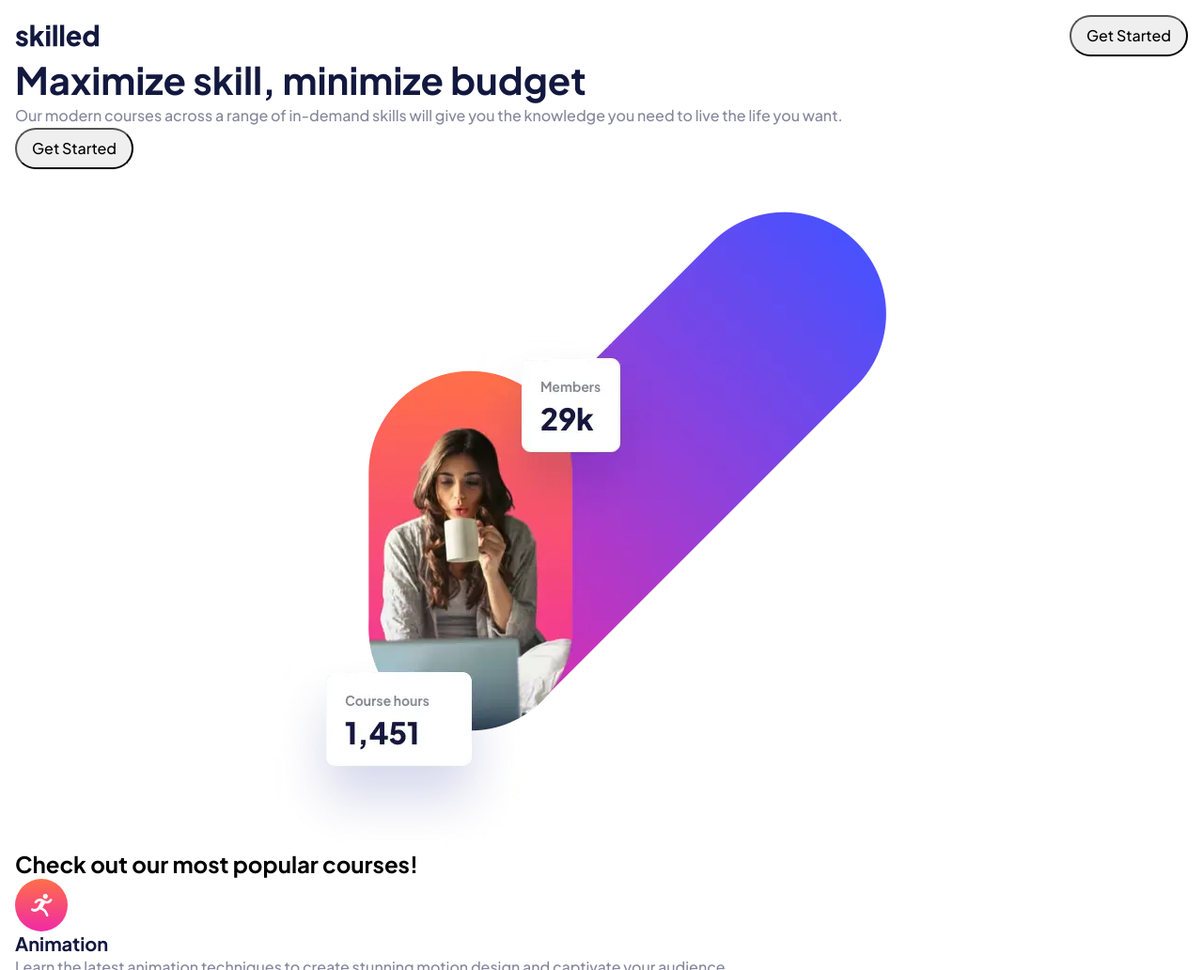
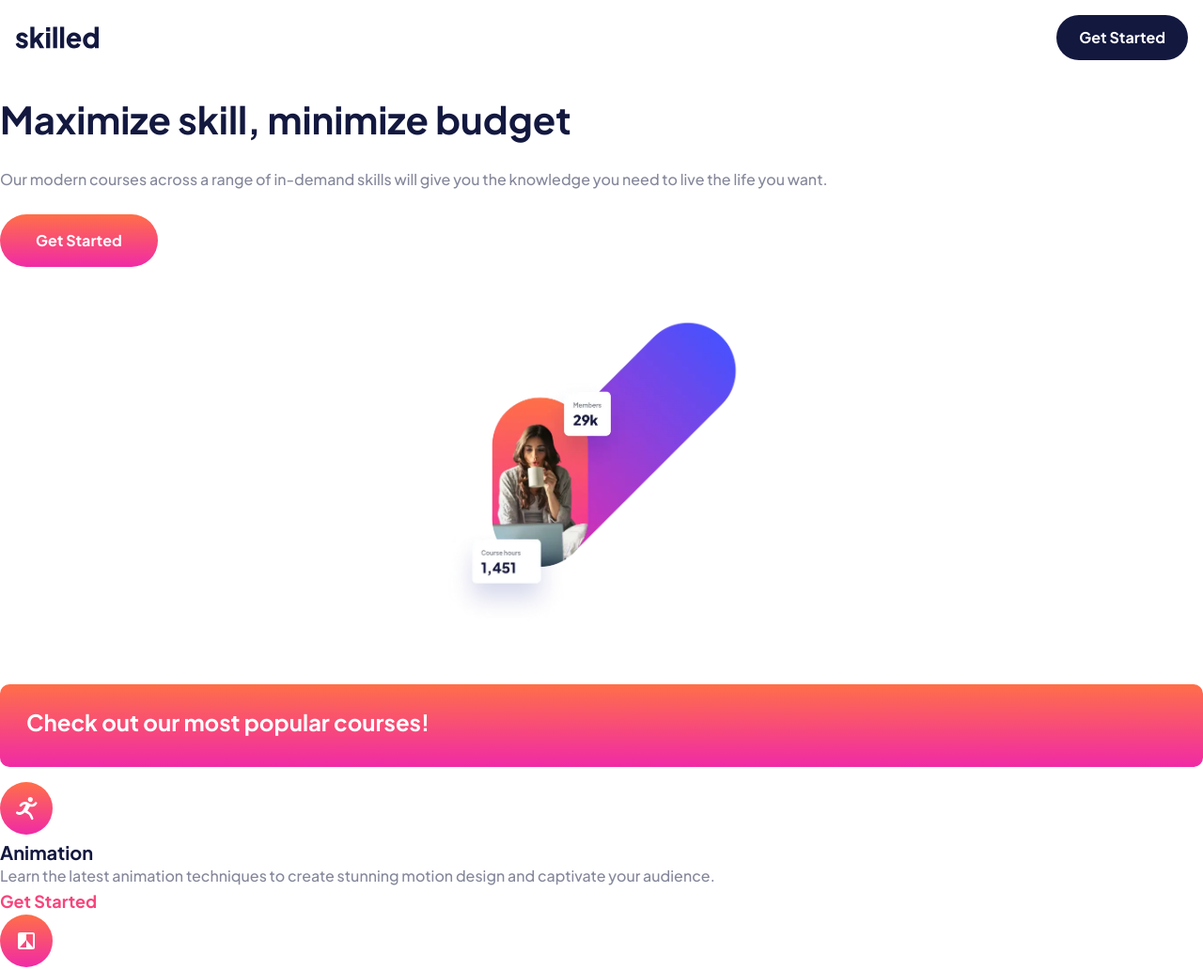
Before and after one commit to thejackshelton/skilled-elearning-landing-page, a website: page index.html in a window 1280 px wide. Shown: the top 1032 px of the page at 94% size. Drawn offline with Linux system fonts and the light colour scheme.

Commit message:
image issue

```diff
--- a/index.html
+++ b/index.html
@@ -22,26 +22,30 @@
     <title>Frontend Mentor | Skilled e-learning landing page</title>
   </head>
   <body>
-    <main>
     <header>
       <img
         src="./assets/logo-dark.svg"
         alt="skilled logo dark"
         class="logo--small"
       />
-        <button>Get Started</button>
+      <button class="button--borderless header__button--dark">
+        Get Started
+      </button>
     </header>
-
-      <h1>Maximize skill, minimize budget</h1>
+    <main>
+      <div>
+        <h1 class="title--spacing">Maximize skill, minimize budget</h1>
 
         <p>
-        Our modern courses across a range of in-demand skills will give you the
-        knowledge you need to live the life you want.
+          Our modern courses across a range of in-demand skills will give you
+          the knowledge you need to live the life you want.
         </p>
 
-      <button>Get Started</button>
+        <button class="intro__button intro__button--spacing button--borderless">
+          Get Started
+        </button>
 
-      <picture class="graphic graphic__image--small">
+        <picture class="graphic">
           <!-- desktop -->
           <source
             srcset="./assets/image-hero-desktop.webp"
@@ -55,11 +59,16 @@
           <img
             src="./assets/image-hero-mobile.webp"
             alt="image hero mobile webp"
+            class="graphic__image--small"
           />
         </picture>
+      </div>
 
-      <h2>Check out our most popular courses!</h2>
+      <div class="banner">
+        <h2 class="banner__headline">Check out our most popular courses!</h2>
+      </div>
 
+      <div>
         <img src="./assets/icon-animation.svg" alt="animation icon" />
         <h3>Animation</h3>
         <p>
@@ -67,15 +76,19 @@
           and captivate your audience.
         </p>
         <a href="#">Get Started</a>
+      </div>
 
+      <div>
         <img src="./assets/icon-design.svg" alt="design icon" />
         <h3>Design</h3>
         <p>
-        Create beautiful, usable interfaces to help shape the future of how the
-        web looks.
+          Create beautiful, usable interfaces to help shape the future of how
+          the web looks.
         </p>
         <a href="#">Get Started</a>
+      </div>
 
+      <div>
         <img src="./assets/icon-photography.svg" alt="photography icon" />
         <h3>Photography</h3>
         <p>
@@ -83,24 +96,28 @@
           capture exceptional photos.
         </p>
         <a href="#">Get Started</a>
+      </div>
 
+      <div>
         <img src="./assets/icon-crypto.svg" alt="crypto icon" />
         <h3>Crypto</h3>
         <p>
           All you need to know to get started investing in crypto. Go from
-        beginner to advanced with this 54 hour course. Get Started
+          beginner to advanced with this 54 hour course.
         </p>
+        <a href="#">Get Started</a>
+      </div>
 
-      <a href="#">Get Started</a>
-
+      <div>
         <img src="./assets/icon-business.svg" alt="business icon" />
         <h3>Business</h3>
         <p>
           A step-by-step playbook to help you start, scale, and sustain your
-        business without outside investment. Get Started
+          business without outside investment.
         </p>
-
         <a href="#">Get Started</a>
+      </div>
+    </main>
 
     <footer>
       <img
@@ -110,6 +127,5 @@
       />
       <button>Get Started</button>
     </footer>
-    </main>
   </body>
 </html>
--- a/style.css
+++ b/style.css
@@ -54,20 +54,11 @@ body {
   text-rendering: optimizeSpeed;
   line-height: 1.5;
   font-family: "Plus Jakarta Sans", sans-serif;
-  /* adds 16px of padding to both sides */
-  margin-inline: 1rem;
 }
 
 /* A elements that don't have a class get default styles */
 a:not([class]) {
   text-decoration-skip-ink: auto;
-}
-
-/* Make images easier to work with */
-img,
-picture {
-  max-width: 100%;
-  display: block;
 }
 
 /* Inherit fonts for inputs and buttons */
@@ -98,6 +89,7 @@ h3 {
 
 a {
   font-size: 1.125rem;
+  font-weight: 700;
   line-height: 1.75rem;
   color: var(--darkishPink);
   text-decoration: none;
@@ -105,13 +97,16 @@ a {
 
 p {
   font-size: 1rem;
+  font-weight: 500;
   line-height: 1.625;
   color: var(--gray);
 }
 
 button {
   border-radius: 1.75rem;
-  padding: 0.5rem 1rem;
+  padding: 0.625rem 1.5rem;
+  line-height: 1.75rem;
+  font-weight: 700;
 }
 
 header,
@@ -123,7 +118,12 @@ footer {
 
 header {
   padding-top: 1rem;
+  margin-inline: 1rem;
 }
+
+/* main {
+  margin-inline: 1rem;
+} */
 
 .logo--small {
   max-width: 5.5625rem;
@@ -131,12 +131,55 @@ header {
   object-fit: contain;
 }
 
+.button--borderless {
+  border: none;
+}
+
+.header__button--dark {
+  background-color: var(--darkishBlue);
+  color: var(--white);
+}
+
+.title--spacing {
+  margin: 2.375rem 0 1.625rem 0;
+}
+
+.intro__button {
+  background: var(--orangePinkGradient);
+  color: var(--white);
+  line-height: 1.75rem;
+  padding: 0.875rem 2.375rem;
+}
+
+.intro__button--spacing {
+  margin: 1.5rem 0 2.34375rem 0;
+}
+
 .graphic {
   display: flex;
   justify-content: center;
   align-items: center;
-  padding: 0rem 0.5rem;
-  object-fit: contain;
+}
+
+.graphic__image--small {
+  max-width: 327px;
+}
+
+.banner {
+  background: var(--orangePinkGradient);
+  padding: 0rem;
+  border-radius: 0.625rem;
+  margin: 4.125rem 0rem 1rem 0rem;
+}
+
+.banner__headline {
+  padding: 1.5rem 1.8125rem 2rem 1.75rem;
+  color: var(--white);
+}
+
+footer {
+  width: calc(100%);
+  background-color: var(--darkishBlue);
 }
 
 /* Remove all animations, transitions and smooth scroll for people that prefer not to see them */
```
Also changed, not shown: Group 9.png (added). Lines whose indentation alone changed are shown as unchanged.
